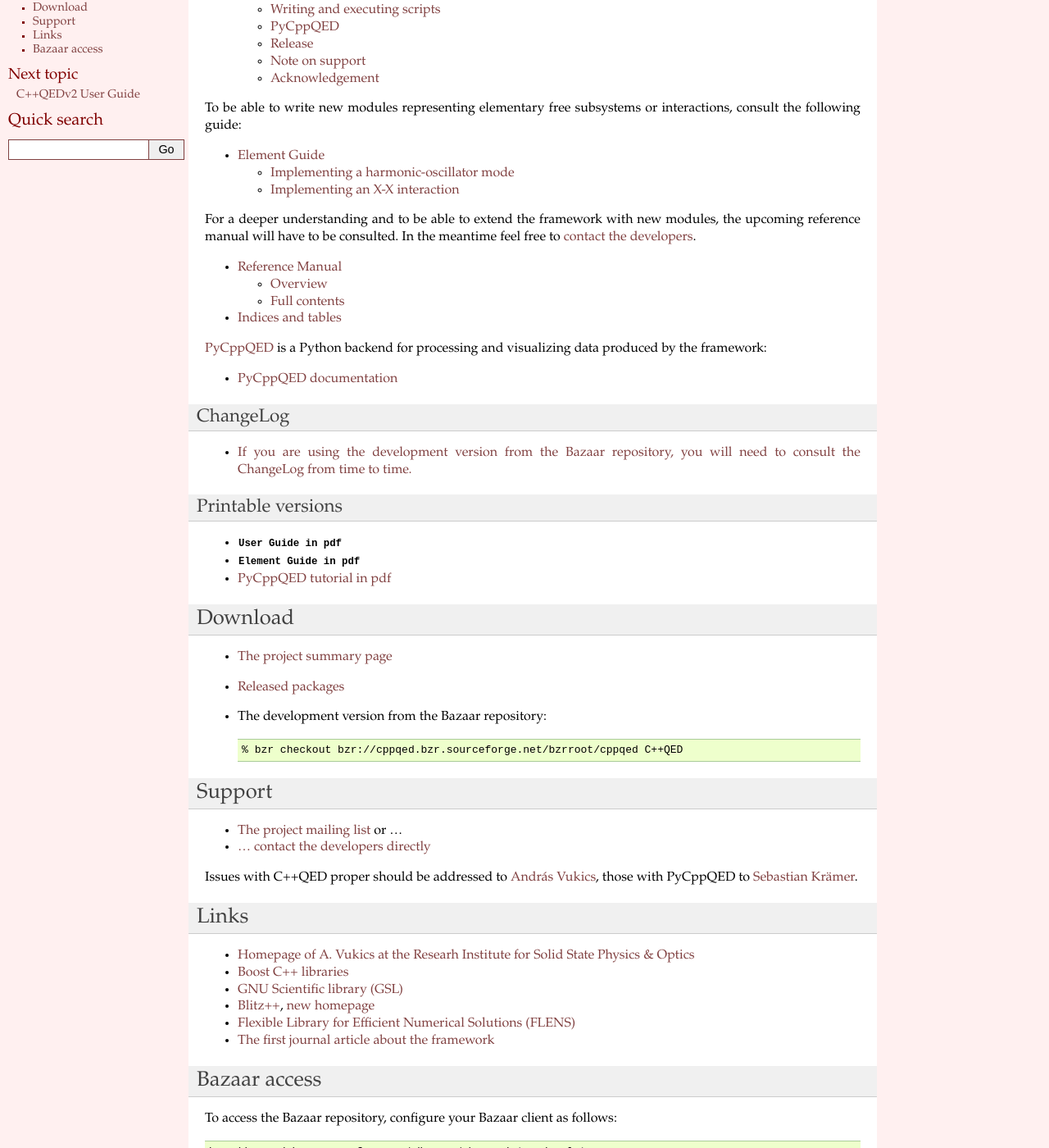
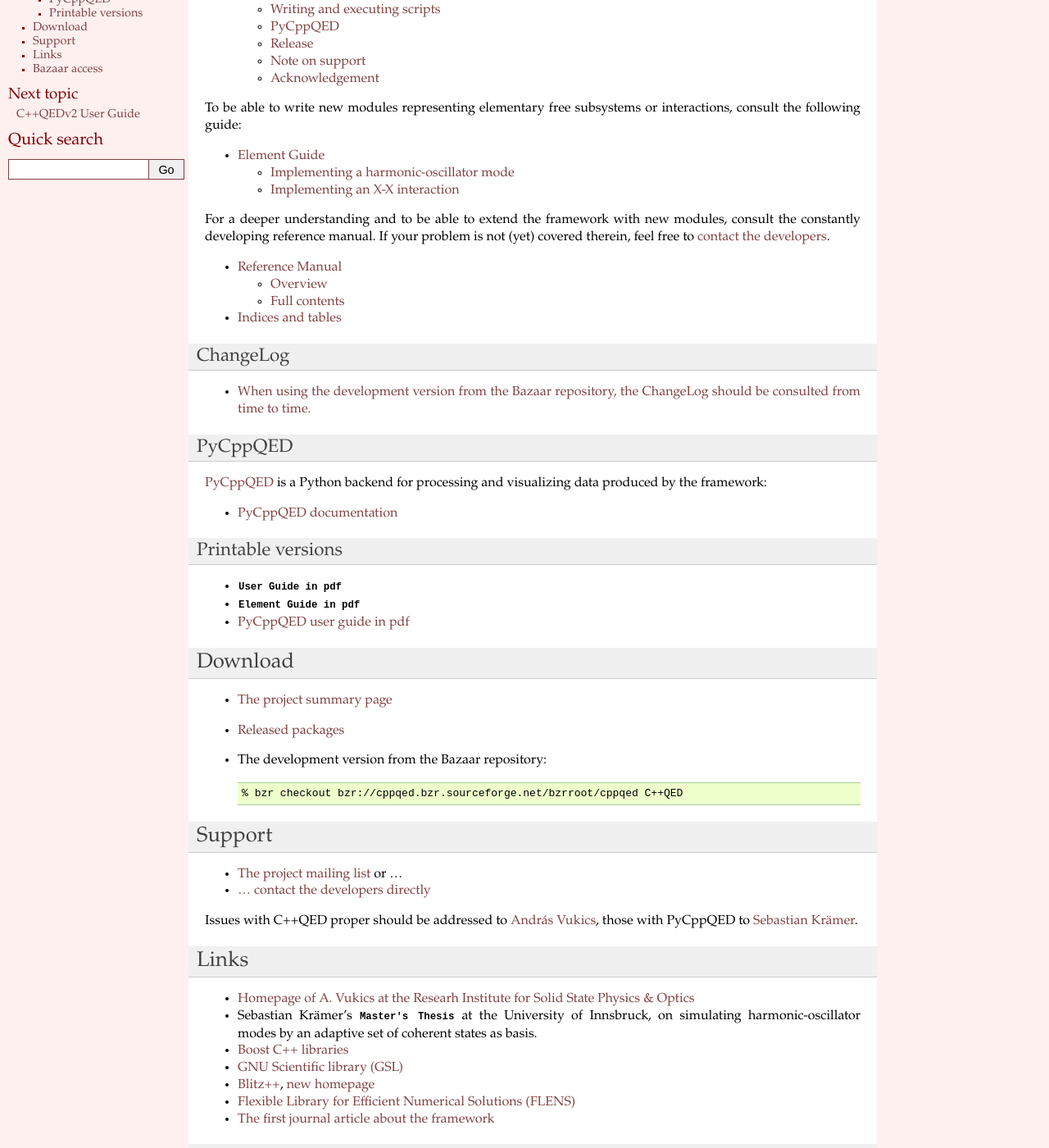
Before and after one commit to vukics/cppqed, a Sphinx documentation site: the page built from doc/index.rst, in a window 1280 px wide and 1400 px high, scrolled down 383 px. Shown: the whole window at 82% size. Built offline with Sphinx 7.4.7, drawn with Linux system fonts in a browser that asks for light colours; formulas are drawn with MathJax 3; some of the changed text lies outside the part shown.

Commit message:
Changed logo.

```diff
--- a/doc/changelog.rst
+++ b/doc/changelog.rst
@@ -1,6 +1,9 @@
 *********
 ChangeLog
 *********
+
+The following is a list of only the more substantial changes (e.g. such as break certain applications). For a full log of development, `browse the Bazaar repository <http://cppqed.bzr.sourceforge.net/bzr/cppqed/changes>`_.
+
 
 2011/08/16 :class:`structure::Averages` now throws an exception if it encounters ``nan`` or ``inf``.
 
--- a/doc/conf.py
+++ b/doc/conf.py
@@ -112,7 +112,7 @@ html_theme = 'default'
 
 # The name of an image file (relative to this directory) to place at the top
 # of the sidebar.
-html_logo = 'figures/logoCppQED.gif'
+html_logo = 'figures/logoCppQED.svg'
 
 # The name of an image file (within the static path) to use as favicon of the
 # docs.  This file should be a Windows icon file (.ico) being 16x16 or 32x32
--- a/doc/index.rst
+++ b/doc/index.rst
@@ -24,16 +24,12 @@ To be able to write new modules representing elementary free subsystems or inter
 
    elementGuide
 
-For a deeper understanding and to be able to extend the framework with new modules, the upcoming reference manual will have to be consulted. In the meantime feel free to `contact the developers <http://sourceforge.net/project/memberlist.php?group_id=187775>`_.
+For a deeper understanding and to be able to extend the framework with new modules, consult the constantly developing reference manual. If your problem is not (yet) covered therein, feel free to `contact the developers <http://sourceforge.net/project/memberlist.php?group_id=187775>`_.
 
 .. toctree::
    :maxdepth: 2
 
    Reference Manual <manual>
-
-`PyCppQED <http://github.com/bastikr/pycppqed>`_ is a Python backend for processing and visualizing data produced by the framework:
-
-* `PyCppQED documentation <http://cppqed.sourceforge.net/pyCppQED_doc/index.html>`_
 
 -------------
 ChangeLog
@@ -42,7 +38,17 @@ ChangeLog
 .. toctree::
    :maxdepth: 2
 
-   If you are using the development version from the Bazaar repository, you will need to consult the ChangeLog from time to time. <changelog>
+   When using the development version from the Bazaar repository, the ChangeLog should be consulted from time to time. <changelog>
+
+
+-------------
+PyCppQED
+-------------
+
+`PyCppQED <http://github.com/bastikr/pycppqed>`_ is a Python backend for processing and visualizing data produced by the framework:
+
+* `PyCppQED documentation <http://cppqed.sourceforge.net/pyCppQED_doc/index.html>`_
+
 
 ------------------
 Printable versions
@@ -52,7 +58,7 @@ Printable versions
 
 * :download:`Element Guide in pdf <_build/latex/C++QED_structureTutorial.pdf>`
 
-* `PyCppQED tutorial in pdf <http://github.com/downloads/bastikr/pycppqed/PyCppQED-0.1.1.pdf>`_
+* `PyCppQED user guide in pdf <http://github.com/downloads/bastikr/pycppqed/PyCppQED-0.1.1.pdf>`_
 
 
 
@@ -71,9 +77,9 @@ Download
     % bzr checkout bzr://cppqed.bzr.sourceforge.net/bzrroot/cppqed C++QED
 
 
-=========================================================================================
+=======
 Support
-=========================================================================================
+=======
 
 * `The project mailing list <https://lists.sourceforge.net/lists/listinfo/cppqed-support>`_ or ...
 
@@ -87,6 +93,8 @@ Links
 =====
 
 * `Homepage of A. Vukics at the Researh Institute for Solid State Physics & Optics <http://optics.szfki.kfki.hu/Vukics/Vukics>`_
+
+* Sebastian Krämer's :download:`Master's Thesis <_static/SebastianKraemerThesis.pdf>` at the University of Innsbruck, on simulating harmonic-oscillator modes by an adaptive set of coherent states as basis.
 
 * `Boost C++ libraries <http://www.boost.org>`_
 
@@ -107,7 +115,7 @@ To access the Bazaar repository, configure your Bazaar client as follows::
 
   bzr://cppqed.bzr.sourceforge.net/bzrroot/cppqed (read-only)
 
-  bzr+ssh://vukics@cppqed.bzr.sourceforge.net/bzrroot/cppqed (read/write)
+  bzr+ssh://vukics@cppqed.bzr.sourceforge.net/bzrroot/cppqed (read/write—replace ‘vukics’ with your username)
 
 
 .. highlight:: c++
```
Also changed, not shown: doc/figures/logoCppQED.gif (deleted), doc/figures/logoCppQED.ico, doc/figures/logoCppQED.jpg, doc/figures/logoCppQED.svg (added), doc/figures/logoOriginal.svg (added), 5 other files.
